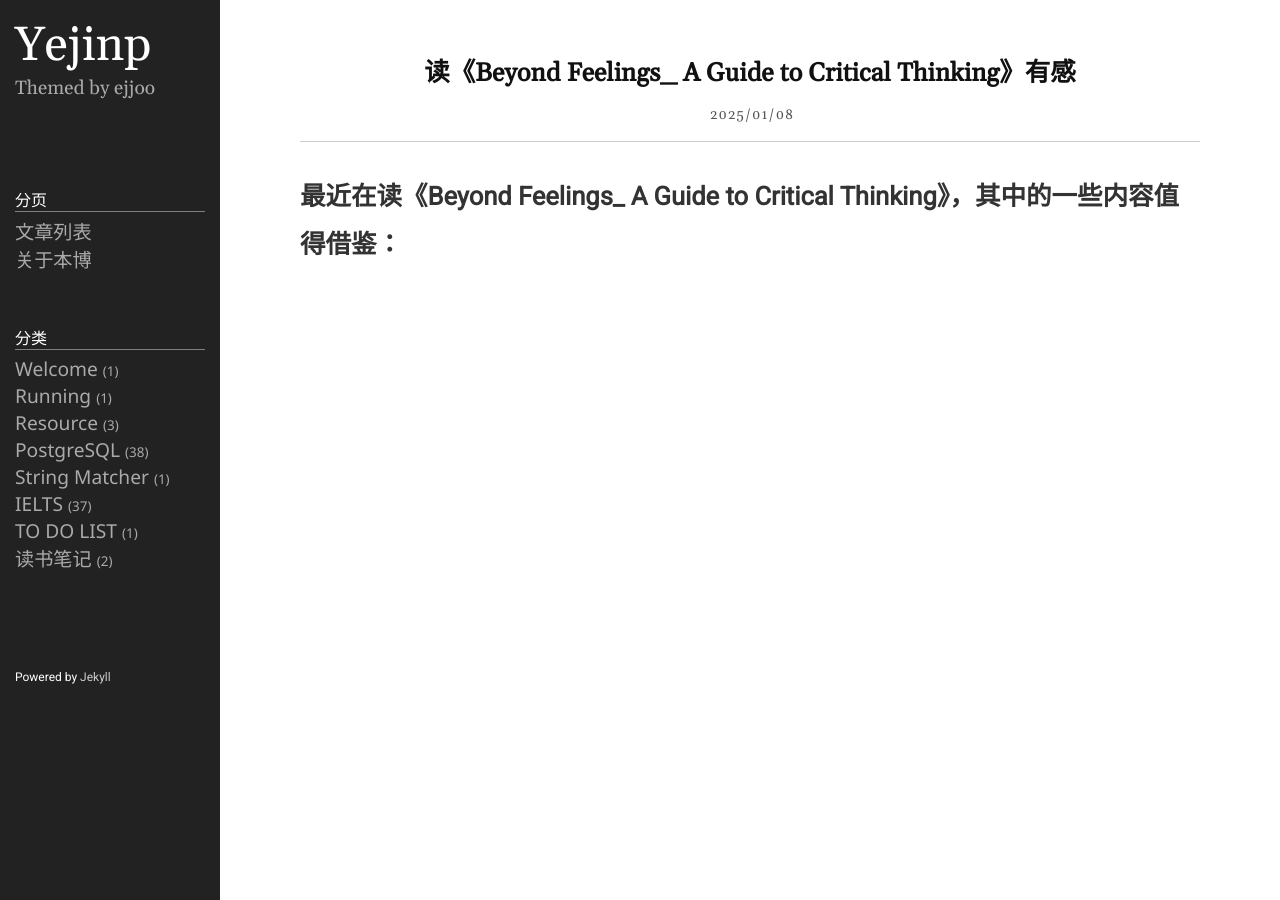
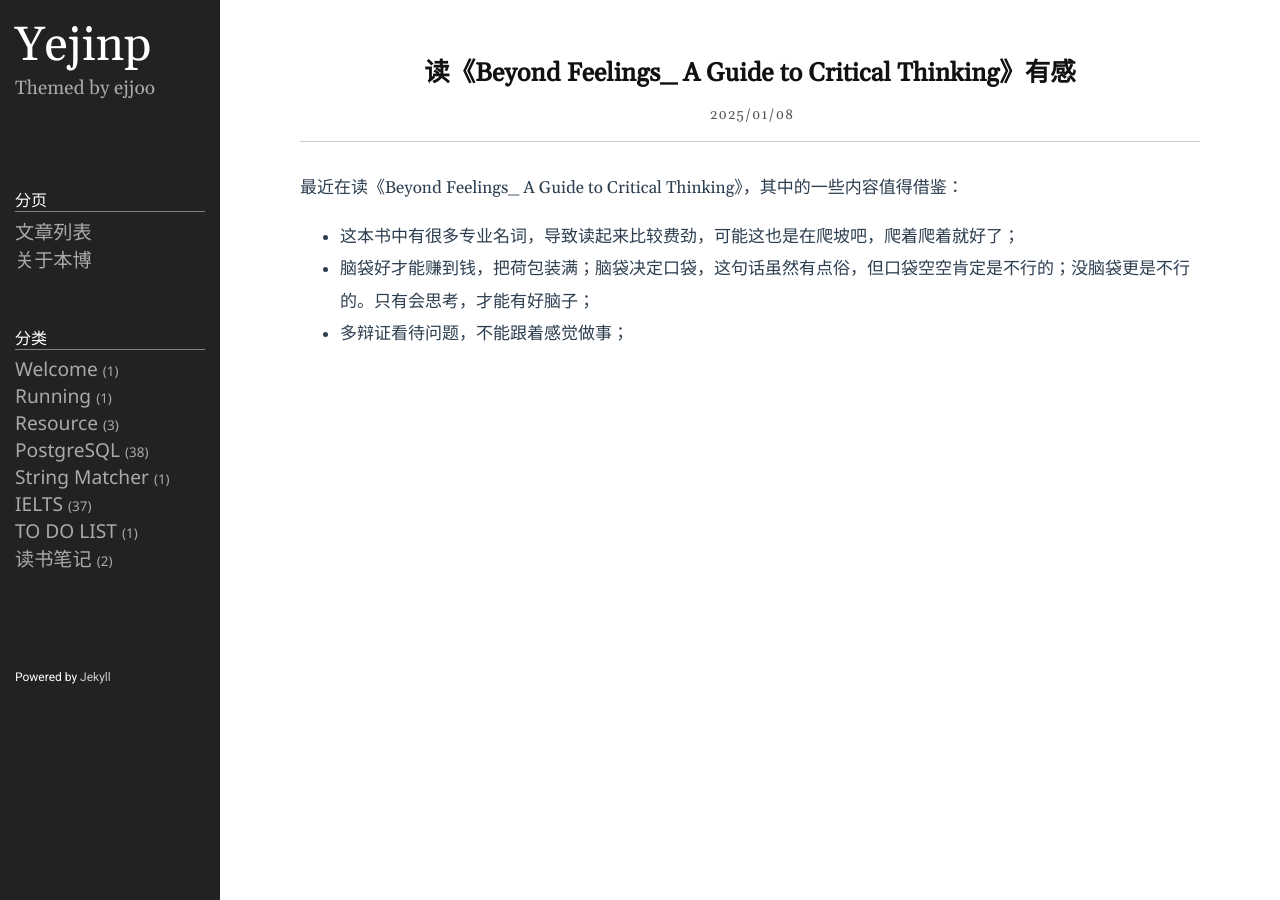
Before and after one commit to yejinp/yejinp.github.io, a Jekyll site: the page built from _posts/2025-01-08-读《Beyond Feelings_ A Guide to Critical Thinking》有感.markdown, in a window 1280 px wide. Built offline with Jekyll 4.4.1, drawn with Linux system fonts in a browser that asks for light colours.

Commit message:
补充内容

```diff
--- a/_posts/2025-01-08-读《Beyond Feelings_ A Guide to Critical Thinking》有感.markdown
+++ b/_posts/2025-01-08-读《Beyond Feelings_ A Guide to Critical Thinking》有感.markdown
@@ -6,4 +6,6 @@
 ---
 
 最近在读《Beyond Feelings_ A Guide to Critical Thinking》，其中的一些内容值得借鉴：
--
+- 这本书中有很多专业名词，导致读起来比较费劲，可能这也是在爬坡吧，爬着爬着就好了；
+- 脑袋好才能赚到钱，把荷包装满；脑袋决定口袋，这句话虽然有点俗，但口袋空空肯定是不行的；没脑袋更是不行的。只有会思考，才能有好脑子；
+- 多辩证看待问题，不能跟着感觉做事；
```
